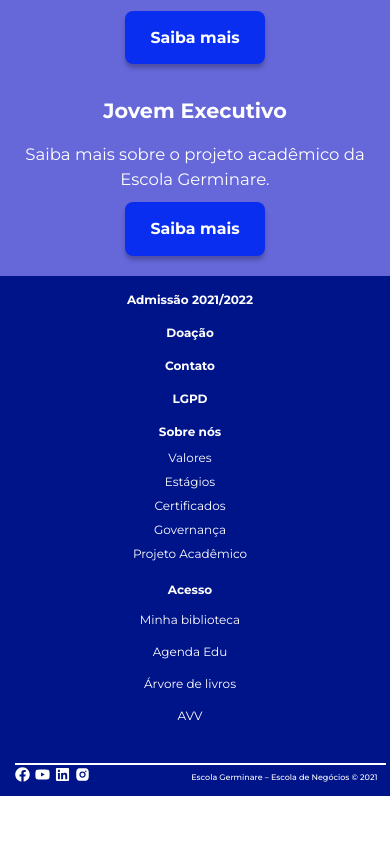
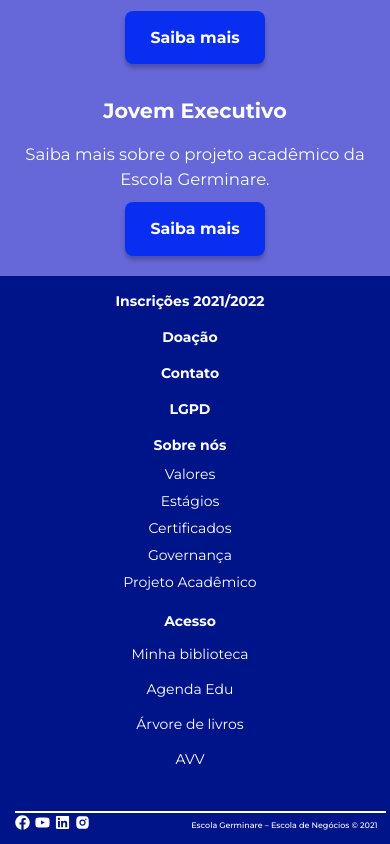
Before and after one commit to lsjesus/escola-germinare2021, a React (Create React App) app in the folder main/: page /#/ in a window 390 px wide. Shown: the part 5145-5989 px from the top of the page. Before the commit the page ends 5941 px from the top, so only its background shows below. Built offline with nearby package versions, Linux system fonts and the light colour scheme.

Commit message:
finalizando projeto (25/11)

```diff
--- a/main/src/components/Footer/index.jsx
+++ b/main/src/components/Footer/index.jsx
@@ -9,7 +9,7 @@
             <Link to='/'><img src={logo} alt="Logo Oficial Germinare" className='logo-footer' onClick={()=>{if (document.readyState === 'complete') {window.scroll(0, 0)}}}/></Link>
             <ul className='footer-menu'>
                         <Link to='/admission' onClick={()=>{if (document.readyState === 'complete') {window.scroll(0, 0)}}}>
-                            <li className='item-footer'>Admissão 2021/2022</li>
+                            <li className='item-footer'>Inscrições 2021/2022</li>
                         </Link>
                         <Link to='/donation' onClick={()=>{if (document.readyState === 'complete') {window.scroll(0, 0)}}}>
                             <li className='item-footer'>Doação</li>
--- a/main/src/components/Footer/style.css
+++ b/main/src/components/Footer/style.css
@@ -82,7 +82,7 @@
     display: none;
 
   }
-  @media only screen and (max-width: 660px){
+  @media only screen and (max-width: 780px){
     .footer{
       height: max-content;
       padding: 15px;
@@ -91,7 +91,7 @@
     .footer-menu{
       align-items: center;
       text-align: center;
-      font-size: 14px;
+      font-size: 18px;
     }
     .about-us-footer{
 
@@ -135,6 +135,9 @@
       margin-left: 15px;
     }
     @media only screen and (max-width: 400px){
+      .footer-menu{
+        font-size: 14px;
+      }
       .footer-line{
         font-size: 8px;
       }
--- a/main/src/components/Nav/index.jsx
+++ b/main/src/components/Nav/index.jsx
@@ -45,7 +45,7 @@
             </div>
             <ul className={`menu ${classActual()}`}>
                 <li>
-                    <Link className="menu-item admission" to='/admission' onClick={()=>{if (document.readyState === 'complete') {window.scroll(0, 0)}}}>Admissão 2021/2022</Link>
+                    <Link className="menu-item admission" to='/admission' onClick={()=>{if (document.readyState === 'complete') {window.scroll(0, 0)}}}>Inscrições 2021/2022</Link>
                     <h1 class="hr"></h1>
                 </li>
                 <li>
--- a/main/src/pages/home/components/Footer/Footer.jsx
+++ b/main/src/pages/home/components/Footer/Footer.jsx
@@ -9,7 +9,7 @@
             <Link onClick={()=>{if (document.readyState === 'complete') {window.scroll(0, 0)}}} to='/'><img src={logo} alt="Logo Oficial Germinare" className='logo-footer' /></Link>
             <ul className='footer-menu'>
                         <Link onClick={()=>{if (document.readyState === 'complete') {window.scroll(0, 0)}}} to='/admission' className='link-footer'>
-                            <li className='item-footer'>Admissão 2021/2022</li>
+                            <li className='item-footer'>Inscrições 2021/2022</li>
                         </Link>
                         <Link to='/donation' onClick={()=>{if (document.readyState === 'complete') {window.scroll(0, 0)}}} className='link-footer'>
                             <li className='item-footer'>Doação</li>
--- a/main/src/pages/home/components/Footer/style-footer.css
+++ b/main/src/pages/home/components/Footer/style-footer.css
@@ -74,7 +74,7 @@
     display: none;
 
   }
-  @media only screen and (max-width: 660px){
+  @media only screen and (max-width: 780px){
     .footer-home{
       height: max-content;
       padding: 15px;
@@ -86,7 +86,7 @@
     .footer-menu{
       align-items: center;
       text-align: center;
-      font-size: 12px;
+      font-size: 18px;
     }
     .about-us-footer{
 
@@ -128,6 +128,9 @@
       margin-left: 15px;
     }
     @media only screen and (max-width: 400px){
+      .footer-menu{
+        font-size: 14px;
+      }
       .footer-line{
         font-size: 8px;
       }
```
